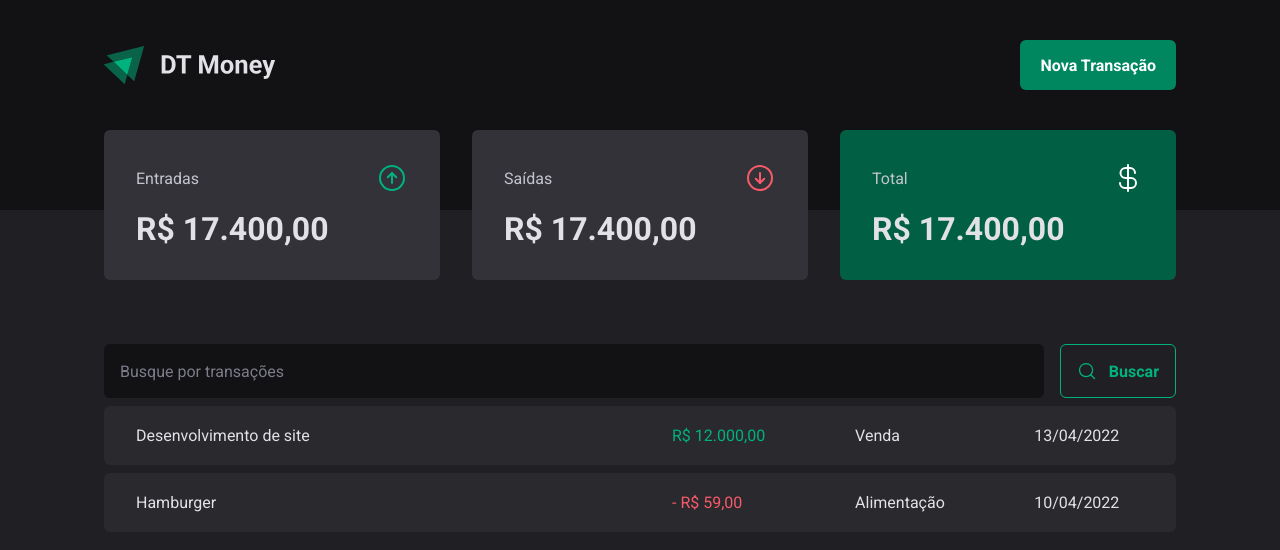
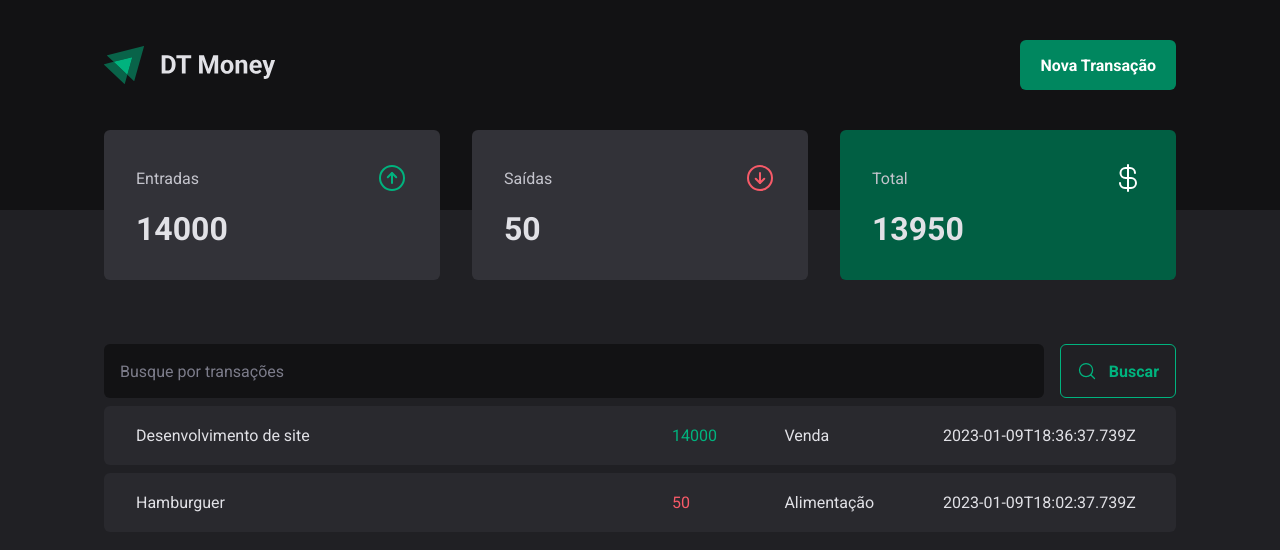
Before and after one commit to SaturdayInTokyo/dt-money, a React (Vite) app: page / in a window 1280 px wide. Shown: the top 550 px of the page. Built offline with nearby package versions, Linux system fonts and the light colour scheme; data requests are answered from the project's data file.

Commit message:
Add: TransactionsContext and summary calc

```diff
--- a/package.json
+++ b/package.json
@@ -5,6 +5,7 @@
   "type": "module",
   "scripts": {
     "dev": "vite",
+    "dev:server": "json-server server.json -p 3333 -w -d 500",
     "build": "tsc && vite build",
     "preview": "vite preview"
   },
@@ -21,6 +22,7 @@
     "@types/react-dom": "^18.0.9",
     "@types/styled-components": "^5.1.26",
     "@vitejs/plugin-react": "^3.0.0",
+    "json-server": "^0.17.1",
     "typescript": "^4.9.3",
     "vite": "^4.0.0"
   }
--- /dev/null
+++ b/server.json
@@ -0,0 +1,20 @@
+{
+  "transactions": [
+    {
+      "id":1,
+      "description": "Desenvolvimento de site",
+      "type": "income",
+      "category": "Venda",
+      "price": 14000,
+      "createdAt": "2023-01-09T18:36:37.739Z"
+    },
+    {
+      "id":2,
+      "description": "Hamburguer",
+      "type": "outcome",
+      "category": "Alimentação",
+      "price": 50,
+      "createdAt": "2023-01-09T18:02:37.739Z"
+    }
+  ]
+}
--- a/src/App.tsx
+++ b/src/App.tsx
@@ -1,4 +1,5 @@
 import { ThemeProvider } from "styled-components";
+import { TransactionsProvider } from "./contexts/TransactionsContext";
 import { Transactions } from "./pages/Transactions";
 import { GlobalStyle } from "./styles/global";
 import { defaultTheme } from "./styles/themes/default";
@@ -8,8 +9,9 @@ export function App() {
   return (
     <ThemeProvider theme={defaultTheme}>
       <GlobalStyle />
-
-      <Transactions />
+      <TransactionsProvider>
+        <Transactions />
+      </TransactionsProvider>
     </ThemeProvider>
   )
 }
--- a/src/components/Summary/index.tsx
+++ b/src/components/Summary/index.tsx
@@ -2,8 +2,30 @@ import { SummaryCard, SummaryContainer } from "./styles";
 import { ArrowCircleUp } from 'phosphor-react'
 import { ArrowCircleDown } from 'phosphor-react';
 import { CurrencyDollar } from 'phosphor-react';
+import { useContext } from "react";
+import { TransactionsContext } from "../../contexts/TransactionsContext";
 
 export function Summary() {
+  const { transactions } = useContext(TransactionsContext);
+
+  const summary = transactions.reduce(
+    (acc, transaction) => {
+      if (transaction.type === 'income') {
+        acc.income += transaction.price
+        acc.total += transaction.price
+      } else {
+        acc.outcome += transaction.price
+        acc.total -= transaction.price
+      }
+
+      return acc
+    },
+    {
+      income: 0,
+      outcome: 0,
+      total: 0
+    })
+
   return (
     <SummaryContainer>
       <SummaryCard>
@@ -11,7 +33,7 @@ export function Summary() {
           <span>Entradas</span>
           <ArrowCircleUp size={32} color='#00b37e' />
         </header>
-        <strong>R$ 17.400,00</strong>
+        <strong>{summary.income}</strong>
       </SummaryCard>
 
       <SummaryCard>
@@ -19,7 +41,7 @@ export function Summary() {
           <span>Saídas</span>
           <ArrowCircleDown size={32} color='#f75a68' />
         </header>
-        <strong>R$ 17.400,00</strong>
+        <strong>{summary.outcome}</strong>
       </SummaryCard>
 
       <SummaryCard variant="green">
@@ -27,7 +49,7 @@ export function Summary() {
           <span>Total</span>
           <CurrencyDollar size={32} color='#fff' />
         </header>
-        <strong>R$ 17.400,00</strong>
+        <strong>{summary.total}</strong>
       </SummaryCard>
     </SummaryContainer>
   )
--- /dev/null
+++ b/src/contexts/TransactionsContext.tsx
@@ -0,0 +1,42 @@
+import { Children, createContext, ReactNode, useEffect, useState } from "react";
+
+interface Transaction {
+  id: number,
+  description: string,
+  type: 'income' | 'outcome',
+  price: number,
+  category: string,
+  createdAt: string,
+}
+
+interface TransactionsContextType {
+  transactions: Transaction[];
+}
+
+interface TransactionsProviderProps {
+  children: ReactNode;
+}
+
+export const TransactionsContext = createContext({} as TransactionsContextType);
+
+export function TransactionsProvider({ children }: TransactionsProviderProps) {
+
+  const [transactions, setTransactions] = useState<Transaction[]>([])
+
+  async function loadTransactions() {
+    const response = await fetch('http://localhost:3333/transactions')
+    const data = await response.json();
+
+    setTransactions(data)
+  }
+
+  useEffect(() => {
+    loadTransactions();
+  }, [])
+
+  return (
+    <TransactionsContext.Provider value={{ transactions }}>
+      {children}
+    </TransactionsContext.Provider>
+  )
+}
--- a/src/pages/Transactions/index.tsx
+++ b/src/pages/Transactions/index.tsx
@@ -1,9 +1,14 @@
+import { useContext, useEffect, useState } from "react";
 import { Header } from "../../components/Header";
 import { Summary } from "../../components/Summary";
+import { TransactionsContext } from "../../contexts/TransactionsContext";
 import { SearchForm } from "./SearchForm";
 import { PriceHighLight, TransactionsContainer, TransactionsTable } from "./styles";
 
 export function Transactions() {
+
+  const { transactions } = useContext(TransactionsContext)
+
   return (
     <div>
       <Header />
@@ -13,26 +18,20 @@ export function Transactions() {
         <SearchForm />
         <TransactionsTable>
           <tbody>
-            <tr>
-              <td width='50%'>Desenvolvimento de site</td>
-              <td>
-                <PriceHighLight variant="income">
-                  R$ 12.000,00
-                </PriceHighLight>
-              </td>
-              <td>Venda</td>
-              <td>13/04/2022</td>
-            </tr>
-            <tr>
-              <td width='50%'>Hamburger</td>
-              <td>
-                <PriceHighLight variant="outcome">
-                  - R$ 59,00
-                </PriceHighLight>
-              </td>
-              <td>Alimentação</td>
-              <td>10/04/2022</td>
-            </tr>
+            {transactions.map(transaction => {
+              return (
+                <tr key={transaction.id}>
+                  <td width='50%'>{transaction.description}</td>
+                  <td>
+                    <PriceHighLight variant={transaction.type}>
+                      {transaction.price}
+                    </PriceHighLight>
+                  </td>
+                  <td>{transaction.category}</td>
+                  <td>{transaction.createdAt}</td>
+                </tr>
+              )
+            })}
           </tbody>
         </TransactionsTable>
       </TransactionsContainer>
```
Also changed, not shown: 1 other file (tests, documents, lock files or other folders).
